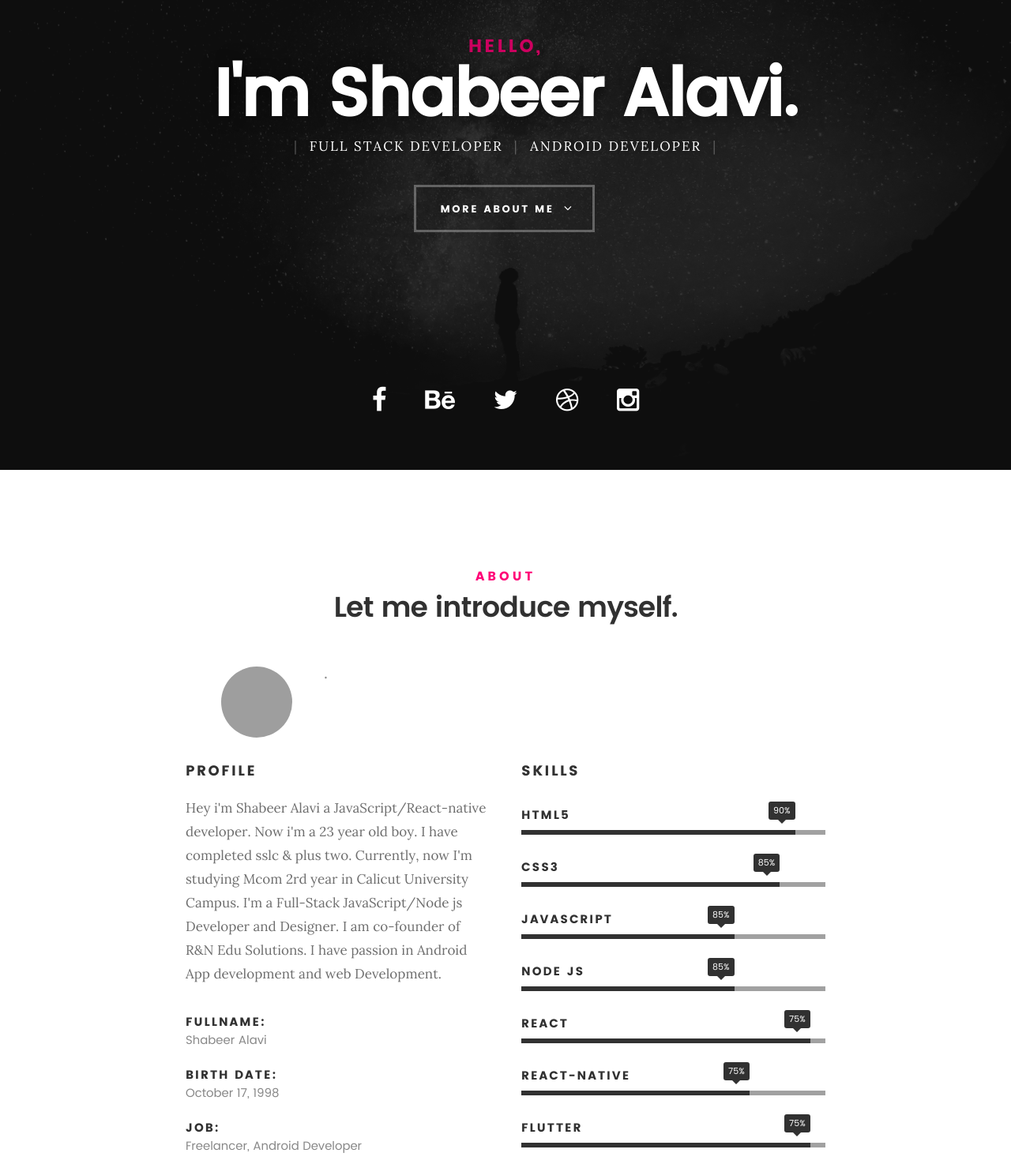
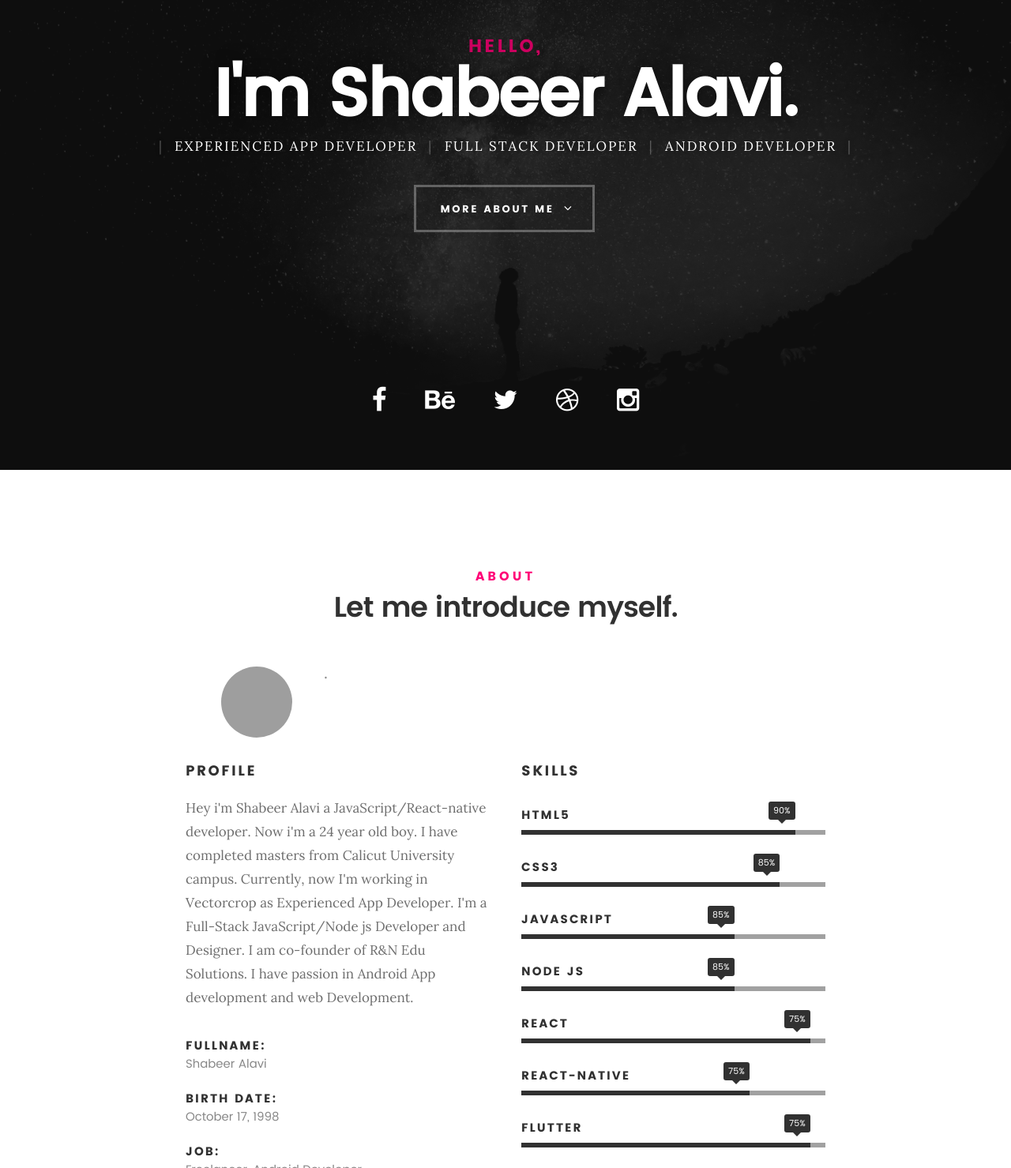
Before and after one commit to ShabeerAlavi-Codez/Shabeeralavi-Codez.github.io, a plain HTML site: page index.html in a window 1280 px wide. Shown: the part 205-1684 px from the top of the page at 79% size. Drawn offline with nearby package versions, Linux system fonts and the light colour scheme; some packages are replaced by stand-ins of ours; grey boxes are pictures that could not be loaded; a script that the page names is missing; files whose address does not match are found by name.

Commit message:
Update index.html
Updated portfolio

```diff
--- a/index.html
+++ b/index.html
@@ -76,6 +76,7 @@
 	   			<h1>I'm Shabeer Alavi.</h1>
 
 	   			<p class="intro-position">
+					<span>Experienced App developer</span>
 	   				<span>Full stack Developer</span>
 	   				<span>Android Developer</span>
 	   			</p>
@@ -123,7 +124,7 @@
    		<div class="col-six tab-full">
 
    			<h3>Profile</h3>
-   			<p>Hey i'm Shabeer Alavi a JavaScript/React-native developer. Now i'm a 23 year old boy. I have completed sslc & plus two. Currently, now I'm studying Mcom 2rd year in Calicut University Campus.
+   			<p>Hey i'm Shabeer Alavi a JavaScript/React-native developer. Now i'm a 24 year old boy. I have completed masters from Calicut University campus. Currently, now I'm working  in Vectorcrop as Experienced App Developer.
    		    	I'm a Full-Stack JavaScript/Node js Developer and Designer. I am co-founder of  R&N Edu Solutions. I have passion in Android App development and web Development.
 
    			<ul class="info-list">
```
